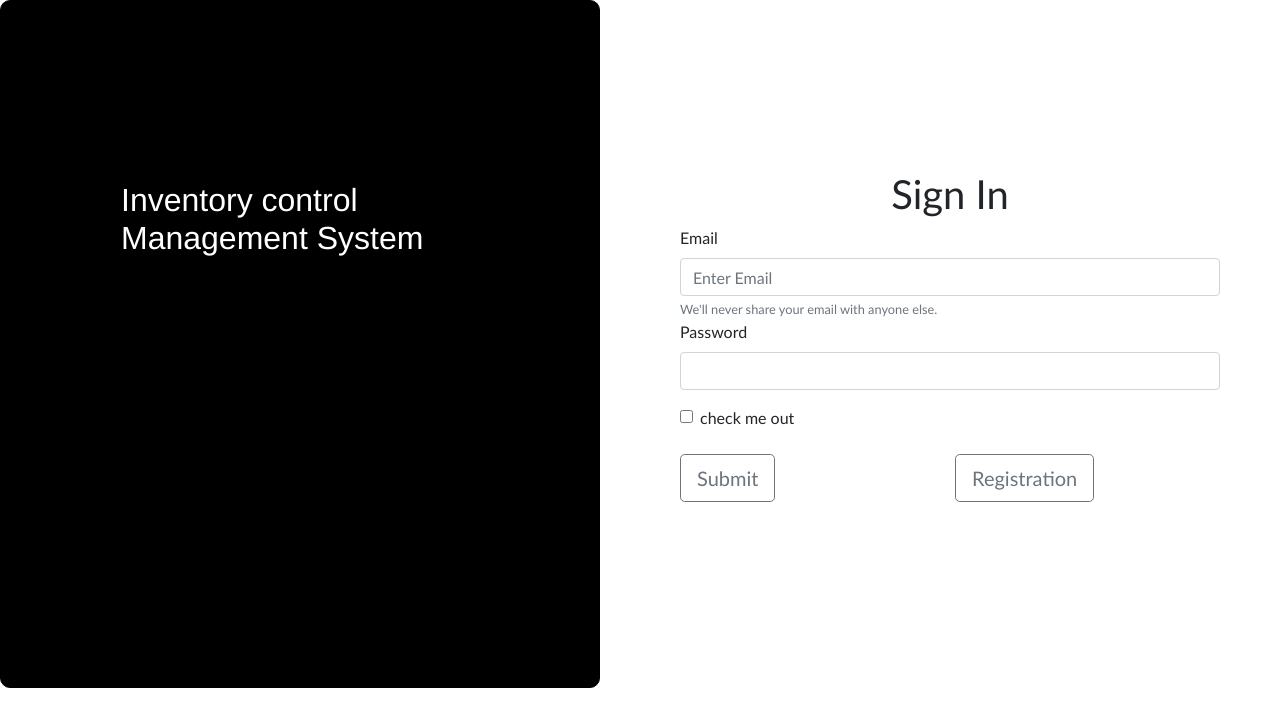
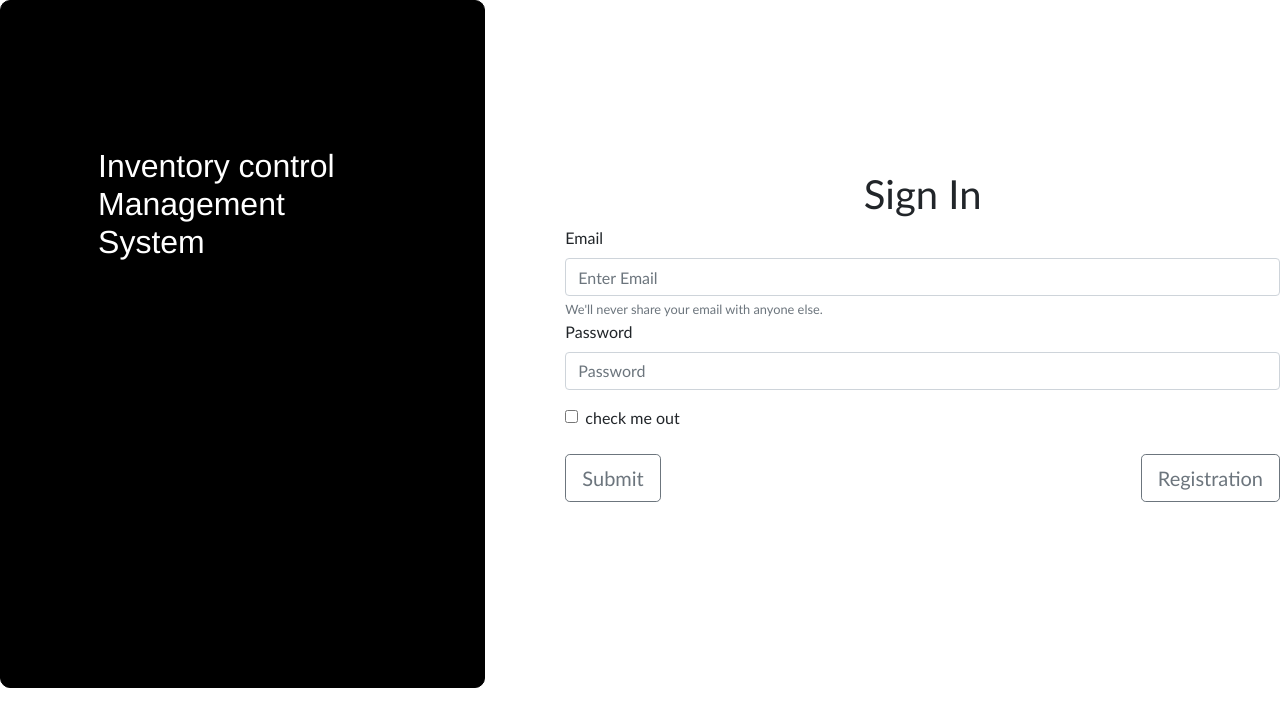
Before and after one commit to iffishells/Inventory-Control-Management-system, a PHP site: page /login.html in a window 1280 px wide. Shown: the top 727 px of the page. Run offline with PHP 8.4, Linux system fonts and the light colour scheme.

Commit message:
connection established with another files

```diff
--- a/login/login.html
+++ b/login/login.html
@@ -16,7 +16,7 @@
         integrity="sha384-ChfqqxuZUCnJSK3+MXmPNIyE6ZbWh2IMqE241rYiqJxyMiZ6OW/JmZQ5stwEULTy" crossorigin="anonymous">
         </script>
 
-    <link rel="stylesheet" href="style/login.css">
+    <link rel="stylesheet" href="public/style/login.css">
 
     <title>Login</title>
 </head>
@@ -47,7 +47,7 @@
 
                 <div action="login/login.html" class="form-group">
                     <label for="inputpassword">Password</label>
-                    <input type="password" for="inputpassword" name="pass" class="form-control In-valid-feedback"
+                    <input type="password" placeholder="Password" for="inputpassword" name="pass" class="form-control In-valid-feedback"
                         id="inputpassword">
                 </div>
 
@@ -65,7 +65,7 @@
                     </div>
 
                     <div>
-                        <a href="#" id="register" class="btn btn-outline-secondary btn-lg" tabindex="-1" role="button">
+                        <a href="register.html" id="register" class="btn btn-outline-secondary btn-lg" tabindex="-1" role="button">
                             Registration</a>
                     </div>
                 </div>
--- a/login/public/style/login.css
+++ b/login/public/style/login.css
@@ -31,4 +31,51 @@ body {
   padding-right: 10%;
 }
 
+body {
+  font-family: "Gill Sans", "Gill Sans MT", Calibri, "Trebuchet MS", sans-serif;
+}
+/* -------------------------------------------login Page Style Css------------------------------- */
+.login-page {
+  display: grid;
+  grid-template-columns: repeat(2, 2fr);
+  grid-gap: 5rem;
+}
+.inner-right-side {
+  display: gird;
+  grid-template-columns: 2fr;
+  align-items: center;
+}
+.right-side {
+  border: 1px solid black;
+  height: 43rem;
+  background-color: black;
+  color: white;
+  font-family: "Franklin Gothic Medium", "Arial Narrow", Arial, sans-serif;
+  border-radius: 10px;
+  width: 100%%;
+  padding-top: 30%;
+  padding-bottom: 30%;
+  padding-left: 20%;
+  padding-right: 20%;
+}
+.left-side {
+  display: grid;
+  align-self: center;
+  padding-right: 10%;
+}
+/* #register
+{
+  width: 5rem;
+  padding: 5px 5px 5px 5px;
+  text-align: center;
+  font-size: small;
+} */
+.left-side > .form-group > .button_class
+{
+  display: grid;
+  grid-template-columns: repeat(2,1fr);
+  grid-gap: 30rem;
+}
+
+
 /* -----------------------------------------------After Hit submit Button on login-Page---------------------------------- */
--- a/login/style/login.css
+++ b/login/style/login.css
@@ -41,6 +41,5 @@ body {
 {
   display: grid;
   grid-template-columns: repeat(2,1fr);
-  grid-gap: 10px;
+  grid-gap: 15px;
 }
-/* -----------------------------------------------After Hit submit Button on login-Page---------------------------------- */
```
Also changed, not shown: login/public/style/register.css (added, +15 -0 lines), login/register.html (added, +51 -0 lines).
